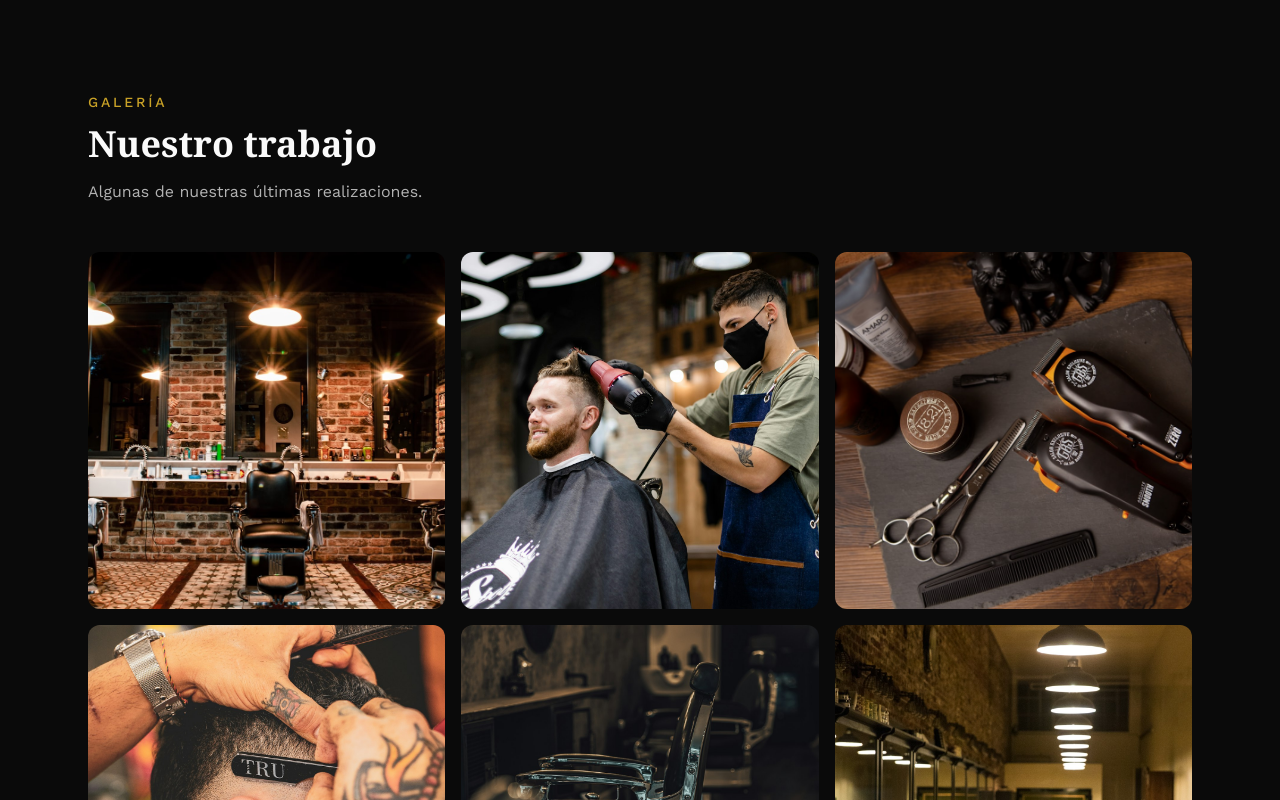
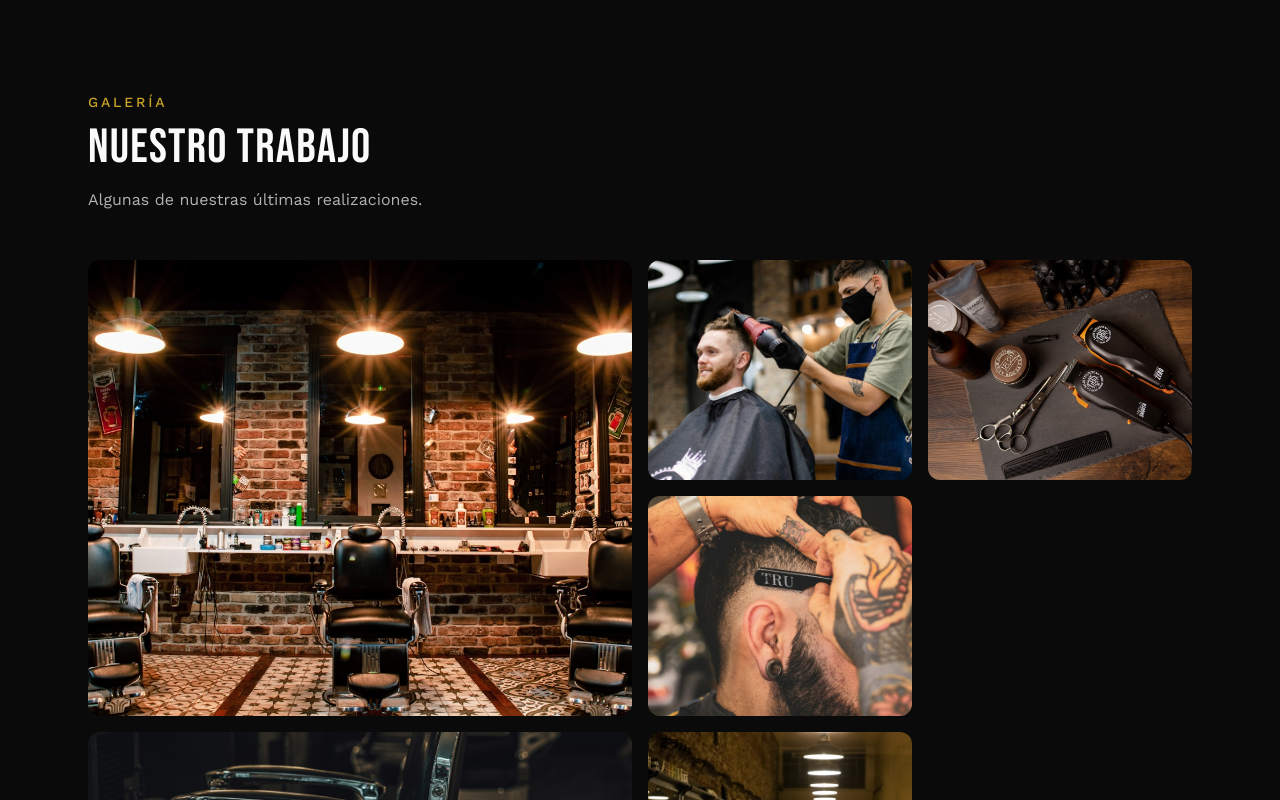
Before and after one commit to Mauribarber1/mauriwebsite, a Next.js app: page /es in a window 1280 px wide. Shown: the part 1840-2640 px from the top of the page. Built offline with nearby package versions, Linux system fonts and the light colour scheme.

Commit message:
feat: switch gallery, hero, reviews and contact headings to display font
Gallery also gets an asymmetric editorial grid (first photo 2x2,
fifth photo 2-wide) replacing the uniform square grid, matching the
client-approved reference style. Photos stay in color.

```diff
--- a/components/ContactHours/ContactHours.tsx
+++ b/components/ContactHours/ContactHours.tsx
@@ -21,12 +21,12 @@ export default function ContactHours({ contact, whatsappMessage }: ContactHoursP
         <p className="mb-3 text-sm font-medium uppercase tracking-[0.2em] text-gold">
           {contact.eyebrow}
         </p>
-        <h2 className="font-serif text-3xl font-semibold sm:text-4xl">{contact.title}</h2>
+        <h2 className="font-display text-4xl uppercase tracking-wide sm:text-5xl">{contact.title}</h2>
 
         <div className="mt-12 grid grid-cols-1 gap-10 lg:grid-cols-2">
           <div className="space-y-8">
             <div>
-              <h3 className="font-serif text-xl font-semibold text-gold">
+              <h3 className="font-display text-2xl text-gold">
                 {contact.hoursTitle}
               </h3>
               <ul className="mt-4 space-y-2 text-paper/85">
--- a/components/Gallery/Gallery.tsx
+++ b/components/Gallery/Gallery.tsx
@@ -22,14 +22,23 @@ export default function Gallery({ gallery }: GalleryProps) {
           <p className="mb-3 text-sm font-medium uppercase tracking-[0.2em] text-gold">
             {gallery.eyebrow}
           </p>
-          <h2 className="font-serif text-3xl font-semibold sm:text-4xl">
+          <h2 className="font-display text-4xl uppercase tracking-wide sm:text-5xl">
             {gallery.title}
           </h2>
           <p className="mt-4 text-paper/70">{gallery.description}</p>
         </div>
-        <div className="mt-12 grid grid-cols-2 gap-4 md:grid-cols-3">
-          {IMAGES.map((src) => (
-            <div key={src} className="relative aspect-square overflow-hidden rounded-xl">
+        <div className="mt-12 grid grid-cols-2 auto-rows-[160px] gap-4 sm:auto-rows-[200px] md:grid-cols-4 md:auto-rows-[220px]">
+          {IMAGES.map((src, index) => (
+            <div
+              key={src}
+              className={`relative overflow-hidden rounded-xl ${
+                index === 0
+                  ? "col-span-2 md:row-span-2"
+                  : index === 4
+                    ? "col-span-2"
+                    : ""
+              }`}
+            >
               <Image
                 src={src}
                 alt=""
--- a/components/Hero/Hero.tsx
+++ b/components/Hero/Hero.tsx
@@ -23,7 +23,7 @@ export default function Hero({ hero, whatsappMessage }: HeroProps) {
         <p className="mb-4 text-sm font-medium uppercase tracking-[0.2em] text-gold">
           {hero.eyebrow}
         </p>
-        <h1 className="max-w-2xl font-serif text-4xl font-semibold leading-tight sm:text-5xl md:text-6xl">
+        <h1 className="max-w-2xl font-display text-5xl uppercase leading-[0.9] tracking-wide sm:text-6xl md:text-7xl">
           {hero.title}
           <br />
           <span className="text-gold">{hero.titleHighlight}</span>
--- a/components/Reviews/Reviews.tsx
+++ b/components/Reviews/Reviews.tsx
@@ -15,7 +15,7 @@ export default function Reviews({ reviews }: ReviewsProps) {
           <p className="mb-3 text-sm font-medium uppercase tracking-[0.2em] text-gold-dark">
             {reviews.eyebrow}
           </p>
-          <h2 className="font-serif text-3xl font-semibold sm:text-4xl">
+          <h2 className="font-display text-4xl uppercase tracking-wide sm:text-5xl">
             {reviews.title}
           </h2>
         </div>
```
